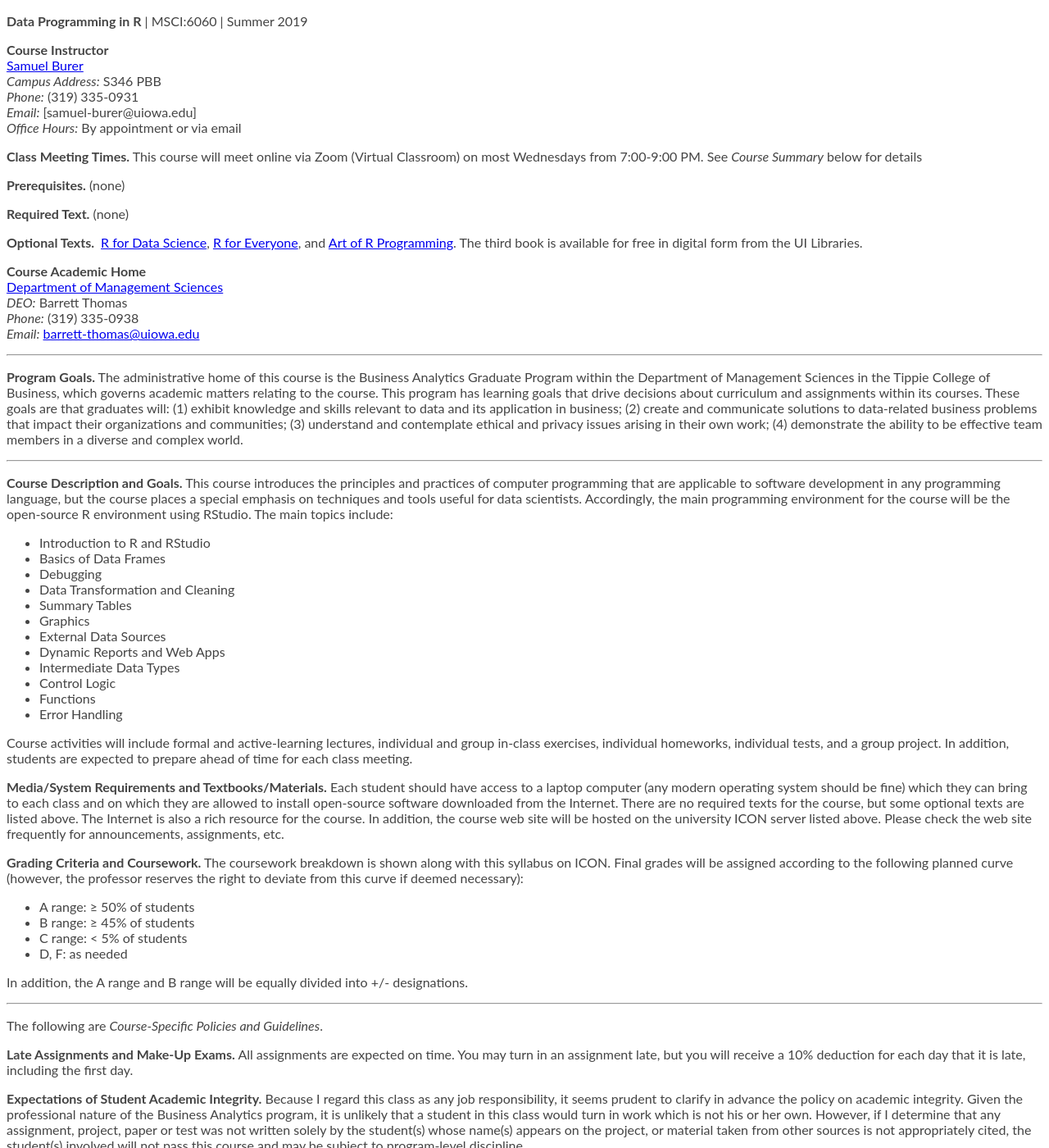
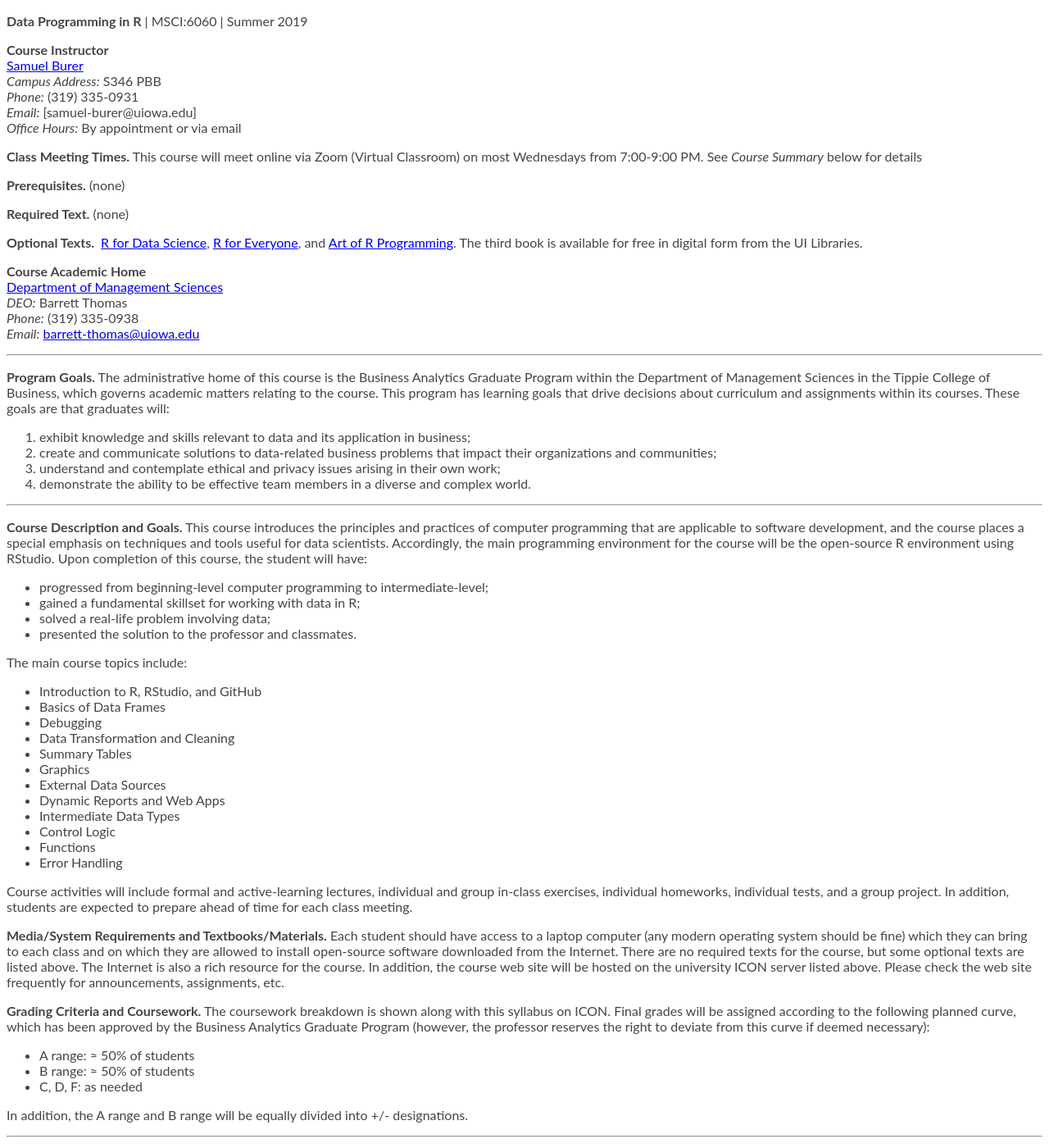
Before and after one commit to sburer/sburer.github.io, a Jekyll site: the page Data_Programming_in_R/information/20191/syllabus.html, which Jekyll copies as it is, in a window 1280 px wide and 1400 px high. Shown: the whole window at 82% size. Built offline with Jekyll 4.4.1, drawn with Linux system fonts in a browser that asks for light colours.

Commit message:
Improving syllabus and guidance files to help with learning objectives

```diff
--- a/Data_Programming_in_R/information/20191/syllabus.html
+++ b/Data_Programming_in_R/information/20191/syllabus.html
@@ -34,11 +34,24 @@
 <em>Phone:</em> (319) 335-0938<br />
 <em>Email:</em> <a href="mailto:barrett-thomas@uiowa.edu" target="_blank">barrett-thomas@uiowa.edu</a></p>
 <hr />
-<p><strong>Program Goals.</strong> The administrative home of this course is the Business Analytics Graduate Program within the Department of Management Sciences in the Tippie College of Business, which governs academic matters relating to the course. This program has learning goals that drive decisions about curriculum and assignments within its courses. These goals are that graduates will: (1) exhibit knowledge and skills relevant to data and its application in business; (2) create and communicate solutions to data-related business problems that impact their organizations and communities; (3) understand and contemplate ethical and privacy issues arising in their own work; (4) demonstrate the ability to be effective team members in a diverse and complex world.</p>
+<p><strong>Program Goals.</strong> The administrative home of this course is the Business Analytics Graduate Program within the Department of Management Sciences in the Tippie College of Business, which governs academic matters relating to the course. This program has learning goals that drive decisions about curriculum and assignments within its courses. These goals are that graduates will:</p>
+<ol type="1">
+<li>exhibit knowledge and skills relevant to data and its application in business;</li>
+<li>create and communicate solutions to data-related business problems that impact their organizations and communities;</li>
+<li>understand and contemplate ethical and privacy issues arising in their own work;</li>
+<li>demonstrate the ability to be effective team members in a diverse and complex world.</li>
+</ol>
 <hr />
-<p><strong>Course Description and Goals.</strong> This course introduces the principles and practices of computer programming that are applicable to software development in any programming language, but the course places a special emphasis on techniques and tools useful for data scientists. Accordingly, the main programming environment for the course will be the open-source R environment using RStudio. The main topics include:</p>
+<p><strong>Course Description and Goals.</strong> This course introduces the principles and practices of computer programming that are applicable to software development, and the course places a special emphasis on techniques and tools useful for data scientists. Accordingly, the main programming environment for the course will be the open-source R environment using RStudio. Upon completion of this course, the student will have:</p>
 <ul>
-<li>Introduction to R and RStudio</li>
+<li>progressed from beginning-level computer programming to intermediate-level;</li>
+<li>gained a fundamental skillset for working with data in R;</li>
+<li>solved a real-life problem involving data;</li>
+<li>presented the solution to the professor and classmates.</li>
+</ul>
+<p>The main course topics include:</p>
+<ul>
+<li>Introduction to R, RStudio, and GitHub</li>
 <li>Basics of Data Frames</li>
 <li>Debugging</li>
 <li>Data Transformation and Cleaning</li>
@@ -53,12 +66,11 @@
 </ul>
 <p>Course activities will include formal and active-learning lectures, individual and group in-class exercises, individual homeworks, individual tests, and a group project. In addition, students are expected to prepare ahead of time for each class meeting.</p>
 <p><strong>Media/System Requirements and Textbooks/Materials.</strong> Each student should have access to a laptop computer (any modern operating system should be fine) which they can bring to each class and on which they are allowed to install open-source software downloaded from the Internet. There are no required texts for the course, but some optional texts are listed above. The Internet is also a rich resource for the course. In addition, the course web site will be hosted on the university ICON server listed above. Please check the web site frequently for announcements, assignments, etc.</p>
-<p><strong>Grading Criteria and Coursework.</strong> The coursework breakdown is shown along with this syllabus on ICON. Final grades will be assigned according to the following planned curve (however, the professor reserves the right to deviate from this curve if deemed necessary):</p>
+<p><strong>Grading Criteria and Coursework.</strong> The coursework breakdown is shown along with this syllabus on ICON. Final grades will be assigned according to the following planned curve, which has been approved by the Business Analytics Graduate Program (however, the professor reserves the right to deviate from this curve if deemed necessary):</p>
 <ul>
-<li>A range: <span class="math inline">≥</span> 50% of students</li>
-<li>B range: <span class="math inline">≥</span> 45% of students</li>
-<li>C range: &lt; 5% of students</li>
-<li>D, F: as needed</li>
+<li>A range: <span class="math inline">≈</span> 50% of students</li>
+<li>B range: <span class="math inline">≈</span> 50% of students</li>
+<li>C, D, F: as needed</li>
 </ul>
 <p>In addition, the A range and B range will be equally divided into +/- designations.</p>
 <hr />
```
Also changed, not shown: Data_Programming_in_R/guidance/20191/01/content.html (+13 -5 lines), Data_Programming_in_R/guidance/20191/01/overview.html (+21 -5 lines), 1 other file.
